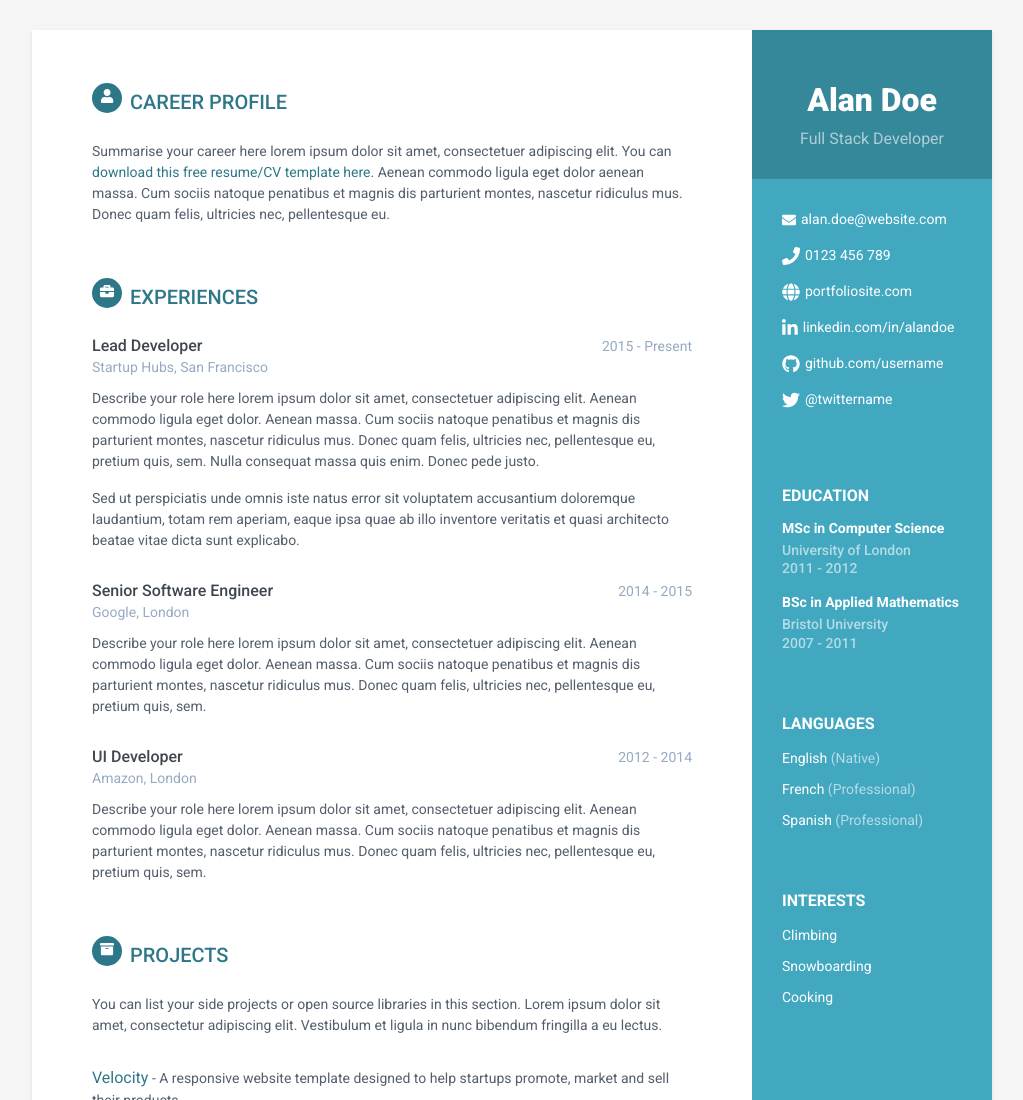
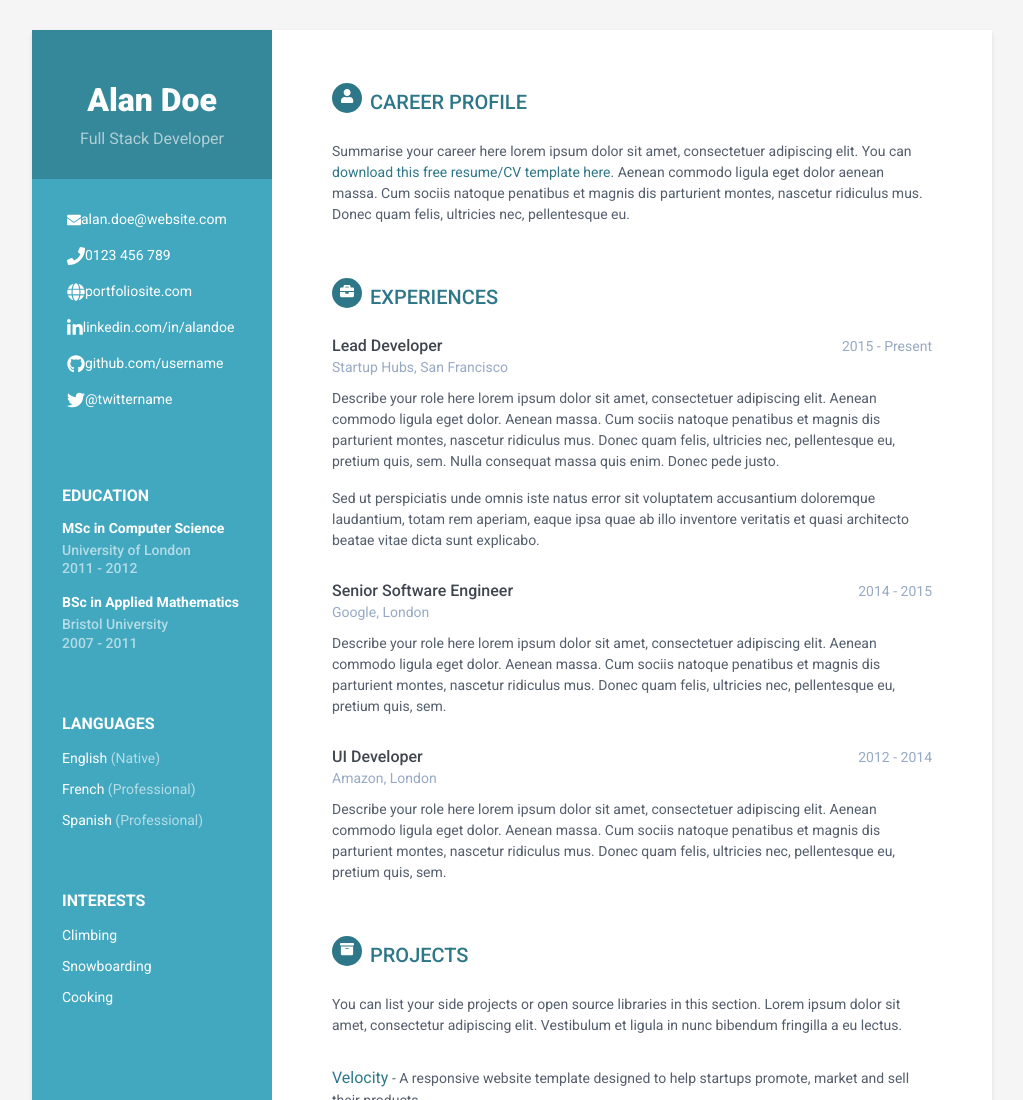
Before and after one commit to felipealmeida23/Teste1-, a plain HTML site: page index.html in a window 1280 px wide. Shown: the top 1100 px of the page, without its empty margins (128-1151 px from the left). Drawn offline with nearby package versions, Linux system fonts and the light colour scheme.

Commit message:
Update orbit-1.css

```diff
--- a/orbit-1.css
+++ b/orbit-1.css
@@ -55,7 +55,7 @@ p {
   .sidebar-wrapper {
     background: #42A8C0;
     position: absolute;
-  right: 0;
+    left : 0;/*right */
     width: 240px;
     height: 100%;
     min-height: 800px;
@@ -93,7 +93,7 @@ p {
   }
 
   .sidebar-wrapper .contact-list .svg-inline--fa {
-  margin-right: 5px;
+    margin-left: 5px;/*right */
     font-size: 18px;
     vertical-align: middle;
   }
@@ -181,7 +181,7 @@ p {
   .main-wrapper {
     background: #fff;
     padding: 60px;
-  padding-right: 300px;
+    padding-left: 300px;/*right */
   }
 
   .main-wrapper .section-title {
```
Lines whose indentation alone changed are shown as unchanged.
